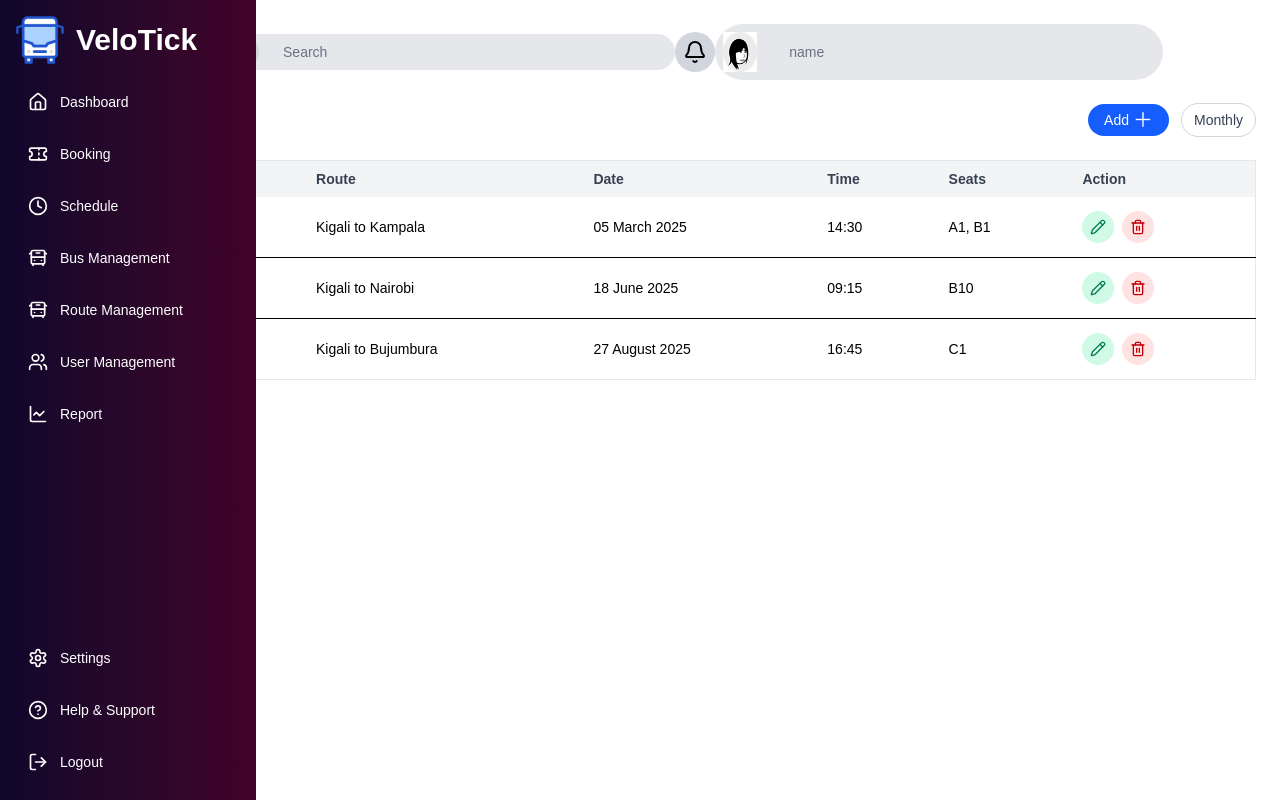
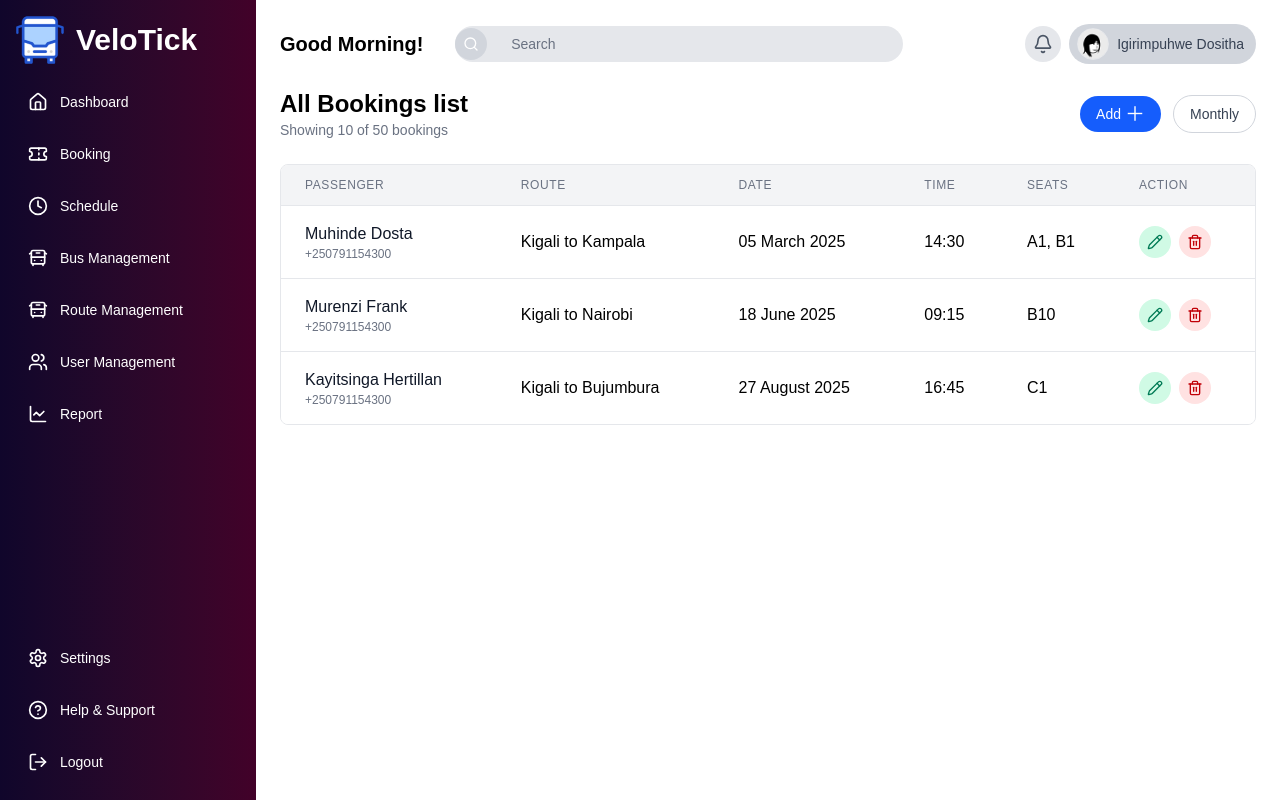
Before and after one commit to Muhinde234/Velotick-fn, a React (Vite) app: page /dashboard/booking in a window 1280 px wide. Built offline with nearby package versions, Linux system fonts and the light colour scheme.

Commit message:
added readme

```diff
--- a/src/components/aside.jsx
+++ b/src/components/aside.jsx
@@ -80,7 +80,7 @@ const Aside = () => {
         <p className="font-medium">Selected seats: 4</p>
         <p className=" text-lg">Total price: 8,000 Frw</p>
         <Button
-        className="text-primary-90 border border-primary-80 p-2 rounded-sm">
+        className="text-primary-90 border border-primary-80 p-2 rounded-sm cursor-pointer">
             continue to booking
 
         </Button>
--- a/src/components/seatlayout.jsx
+++ b/src/components/seatlayout.jsx
@@ -36,6 +36,19 @@ const SeatLayout = () => {
     setSeats(newSeats);
   };
 
+
+  const getSeatLabel = (rowIdx, colIdx) => {
+    const rowNumber = rowIdx + 1;
+    const seatLetters = ['A', 'B', 'D'];
+
+
+    if (colIdx === 0) return `A${rowNumber}`;
+    if (colIdx === 1) return `B${rowNumber}`;
+    if (colIdx === 4) return `D${rowNumber}`;
+
+    return '';
+  };
+
   const selectedSeatsCount = seats.flat().filter(seat => seat === 'selected').length;
   const availableSeatsCount = seats.flat().filter(seat => seat === 'available').length;
   const totalSeatsCount = seats.flat().filter(seat => seat !== null).length;
@@ -65,7 +78,7 @@ const SeatLayout = () => {
               </div>
             </div>
 
-            <div className=" lg:ml-38 border border-gray-300 rounded-xl p-6 bg-white shadow-sm">
+            <div className="lg:ml-38 border border-gray-300 rounded-xl p-6 bg-white shadow-sm">
               {seats.map((row, rowIdx) => (
                 <div key={rowIdx} className="flex justify-center gap-10 mb-3">
                   {row.map((status, colIdx) => (
@@ -73,8 +86,9 @@ const SeatLayout = () => {
                       <div key={colIdx} className="w-12 h-12"></div>
                     ) : (
                       <Seat
-                        key={colIdx}
+                        key={`${rowIdx}-${colIdx}`}
                         status={status}
+                        label={getSeatLabel(rowIdx, colIdx)}
                         onClick={() => handleSeatClick(rowIdx, colIdx)}
                       />
                     )
@@ -84,8 +98,7 @@ const SeatLayout = () => {
             </div>
           </div>
         </div>
-          <Aside/>
-
+        <Aside />
       </main>
     </div>
   );
--- /dev/null
+++ b/src/components/ui/routemodel.jsx
@@ -0,0 +1,51 @@
+import { X } from "lucide-react";
+import Input from "./input";
+import Button from "./button";
+
+const Routemodel = () => {
+  return (
+    <div className="fixed inset-0 bg-black bg-opacity-50 flex items-center justify-center p-4">
+      <div className="bg-white rounded-lg p-6 w-full max-w-md">
+        <div className="flex justify-between items-center mb-6">
+          <h1 className="text-xl font-semibold">Add Route</h1>
+          <X className="text-gray-500 cursor-pointer" />
+        </div>
+
+        <div className="space-y-4">
+          <div>
+            <p className="text-sm font-medium text-gray-700 mb-1">From</p>
+            <Input placeholder="Start location, e.g Kigali" />
+          </div>
+
+          <div>
+            <p className="text-sm font-medium text-gray-700 mb-1">To</p>
+            <Input placeholder="End location, e.g Uganda" />
+          </div>
+
+          <div className="grid grid-cols-2 gap-4">
+            <div>
+              <p className="text-sm font-medium text-gray-700 mb-1">Travel time</p>
+              <Input placeholder="Travel time, e.g 9h 30min" />
+            </div>
+
+            <div>
+              <p className="text-sm font-medium text-gray-700 mb-1">Distance</p>
+              <Input placeholder="Path distance, e.g 120 km" />
+            </div>
+          </div>
+        </div>
+
+        <div className="flex justify-end gap-3 mt-8">
+          <Button variant="outline" className="px-4 py-2">
+            Cancel
+          </Button>
+          <Button className="px-4 py-2 bg-primary-90 hover:bg-primary-100>
+            Add route
+          </Button>
+        </div>
+      </div>
+    </div>
+  );
+};
+
+export default Routemodel;
--- /dev/null
+++ b/src/components/ui/topsection.jsx
@@ -0,0 +1,39 @@
+
+
+import SearchBar from "../ui/searchbar";
+import avatar from "../../assets/avatar.png";
+import { Bell } from "lucide-react";
+const Topsection = () => {
+  return (
+   <>
+
+      <div className="flex flex-col md:flex-row items-center justify-between mb-6 gap-4">
+        <h1 className="text-xl font-semibold whitespace-nowrap order-1 md:order-none">Good Morning!</h1>
+
+
+        <div className="w-full md:max-w-2xl order-3 md:order-2 md:px-4">
+          <SearchBar />
+        </div>
+
+
+        <div className="flex items-center gap-2 shrink-0 order-2 md:order-3">
+          <button className="p-2 rounded-full bg-gray-200 hover:bg-gray-100 transition-colors">
+            <Bell size={20} className="text-gray-600" />
+          </button>
+
+
+          <div className="flex items-center gap-2 bg-gray-300 hover:bg-gray-200 rounded-full pl-2 pr-3 py-1 transition-colors cursor-pointer">
+            <img
+              src={avatar}
+              className="w-8 h-8 rounded-full object-cover border border-gray-200"
+              alt="User avatar"
+            />
+            <span className="text-sm font-medium text-gray-700 whitespace-nowrap">Igirimpuhwe Dositha</span>
+          </div>
+        </div>
+      </div>
+   </>
+  )
+}
+
+export default Topsection
--- /dev/null
+++ b/src/components/ui/warningmodel.jsx
@@ -0,0 +1,22 @@
+import Button from "./button"
+
+
+const Warningmodel = () => {
+  return (
+    <div>
+        <h1>Warning!</h1>
+        <p>Are you sure? This action can not be undone!</p>
+        <div className="flex justify-end gap-3">
+            <Button
+            className="border border-primary-100 text-primary-90  p-3"
+            >cancel</Button>
+            <Button
+            className="bg-red-700 text-white p-3"
+            >confirm</Button>
+
+        </div>
+    </div>
+  )
+}
+
+export default Warningmodel
--- a/src/pages/dashboard/booking.jsx
+++ b/src/pages/dashboard/booking.jsx
@@ -1,79 +1,62 @@
-import { Bell, Pencil, Trash2 } from "lucide-react";
+import {  Pencil, Trash2 } from "lucide-react";
 import { bookings } from "../../helpers/data";
-import SearchBar from "../../components/ui/searchbar";
-import avatar from "../../assets/avatar.png";
+import Button from "../../components/ui/button";
+import Topsection from "../../components/ui/topsection";
 
 export default function Bookings() {
   return (
-    <div className="p-6 bg-white ">
-      <div className="flex justify-center items-center mb-4">
-        <h1>Good Morning !</h1>
-        <SearchBar />
-        <div className="bg-gray-300 rounded-full p-2">
-          <Bell />
-        </div>
-        <div className="flex items-center w-full max-w-md bg-gray-200 rounded-full ">
-          <div className="  rounded-full p-2 flex items-center justify-center">
-            <img src={avatar}  className="w-10 h-10"/>
-          </div>
+    <div className="p-6 bg-white ml-0 md:ml-64 min-h-screen">
 
-          <input
-            type="text"
-            placeholder=" name"
-            className="ml-3 py-2 px-2 text-sm w-full focus:outline-none
-      placeholder:text-gray-500"
-          />
-        </div>
-
+      <div>
+        <Topsection/>
       </div>
 
-      <div className="flex justify-between items-center mb-4">
+      <div className="flex flex-col sm:flex-row justify-between items-start sm:items-center mb-6 gap-4">
         <div>
-          <h1 className="text-xl font-bold">All Bookings list</h1>
+          <h1 className="text-2xl font-bold">All Bookings list</h1>
           <p className="text-sm text-gray-500">Showing 10 of 50 bookings</p>
         </div>
 
-        <div className="flex items-center space-x-3">
-          <button className="flex items-center px-4 py-1.5 text-white bg-blue-600 hover:bg-blue-700 rounded-full text-sm font-medium">
+        <div className="flex items-center gap-3">
+          <Button className="flex items-center px-4 py-2 text-white bg-blue-600 hover:bg-blue-700 rounded-full text-sm font-medium transition-colors whitespace-nowrap">
             Add <span className="ml-1 text-xl leading-none">＋</span>
-          </button>
-          <button className="border px-3 py-1.5 rounded-full text-sm font-medium border-gray-300 text-gray-700">
+          </Button>
+          <button className="border px-4 py-2 rounded-full text-sm font-medium border-gray-300 text-gray-700 hover:bg-gray-50 transition-colors whitespace-nowrap">
             Monthly
           </button>
         </div>
       </div>
 
-      <div className="overflow-x-auto">
-        <table className="min-w-full text-sm text-left border border-gray-200 rounded-lg">
+      {/* Table */}
+      <div className="overflow-x-auto rounded-lg border border-gray-200">
+        <table className="min-w-full divide-y divide-gray-200">
           <thead className="bg-gray-100">
             <tr>
-              <th className="px-4 py-2 font-semibold text-gray-700">
-                Passenger
-              </th>
-              <th className="px-4 py-2 font-semibold text-gray-700">Route</th>
-              <th className="px-4 py-2 font-semibold text-gray-700">Date</th>
-              <th className="px-4 py-2 font-semibold text-gray-700">Time</th>
-              <th className="px-4 py-2 font-semibold text-gray-700">Seats</th>
-              <th className="px-4 py-2 font-semibold text-gray-700">Action</th>
+              <th className="px-4 py-3 text-left text-xs font-medium text-gray-500 uppercase tracking-wider sm:px-6">Passenger</th>
+              <th className="px-4 py-3 text-left text-xs font-medium text-gray-500 uppercase tracking-wider sm:px-6">Route</th>
+              <th className="px-4 py-3 text-left text-xs font-medium text-gray-500 uppercase tracking-wider sm:px-6">Date</th>
+              <th className="px-4 py-3 text-left text-xs font-medium text-gray-500 uppercase tracking-wider sm:px-6">Time</th>
+              <th className="px-4 py-3 text-left text-xs font-medium text-gray-500 uppercase tracking-wider sm:px-6">Seats</th>
+              <th className="px-4 py-3 text-left text-xs font-medium text-gray-500 uppercase tracking-wider sm:px-6">Action</th>
             </tr>
           </thead>
-          <tbody className="divide-y">
+          <tbody className="bg-white divide-y divide-gray-200">
             {bookings.map((b, idx) => (
               <tr key={idx} className="hover:bg-gray-50">
-                <td className="px-4 py-3">
+                <td className="px-4 py-4 whitespace-nowrap sm:px-6">
                   <div className="font-medium text-gray-900">{b.passenger}</div>
                   <div className="text-gray-500 text-xs">{b.phone}</div>
                 </td>
-                <td className="px-4 py-3">{b.route}</td>
-                <td className="px-4 py-3">{b.date}</td>
-                <td className="px-4 py-3">{b.time}</td>
-                <td className="px-4 py-3">{b.seats}</td>
-                <td className="px-4 py-3">
-                  <div className="flex space-x-2">
-                    <button className="p-2 bg-emerald-100 text-emerald-700 rounded-full hover:bg-emerald-200">
+                <td className="px-4 py-4 whitespace-nowrap sm:px-6">{b.route}</td>
+                <td className="px-4 py-4 whitespace-nowrap sm:px-6">{b.date}</td>
+                <td className="px-4 py-4 whitespace-nowrap sm:px-6">{b.time}</td>
+                <td className="px-4 py-4 whitespace-nowrap sm:px-6">{b.seats}</td>
+                <td className="px-4 py-4 whitespace-nowrap sm:px-6">
+                  <div className="flex gap-2">
+                    <button className="p-2 bg-emerald-100 text-emerald-700 rounded-full hover:bg-emerald-200 transition-colors">
                       <Pencil size={16} />
                     </button>
-                    <button className="p-2 bg-red-100 text-red-700 rounded-full hover:bg-red-200">
+                    <button className="p-2 bg-red-100 text-red-700 rounded-full hover:bg-red-200 transition-colors">
                       <Trash2 size={16} />
                     </button>
                   </div>
--- /dev/null
+++ b/src/pages/dashboard/routes.jsx
@@ -0,0 +1,25 @@
+import Button from "../../components/ui/button";
+import Topsection from "../../components/ui/topsection";
+
+const Routes = () => {
+  return (
+    <div className="p-6 bg-white ml-0 md:ml-64 min-h-screen">
+      <div>
+        <Topsection />
+      </div>
+
+      <div className="flex justify-between">
+        <h1 className="text-2xl font-bold">Routes</h1>
+        <Button className="flex items-center px-4 py-2 text-white bg-primary-100 hover:bg-primary-80 rounded-full text-sm font-medium transition-colors whitespace-nowrap">
+          Add <span className="ml-1 text-xl leading-none">＋</span>
+        </Button>
+
+      </div>
+      <div>
+        <p className="text-gray-400">showing 30 of 50 routes</p>
+      </div>
+    </div>
+  );
+};
+
+export default Routes;
--- /dev/null
+++ b/src/pages/dashboard/schedule.jsx
@@ -0,0 +1,39 @@
+import Button from "../../components/ui/button";
+import Topsection from "../../components/ui/topsection";
+
+const Scheduledashboard = () => {
+  return (
+    <div className="p-6 bg-white ml-0 md:ml-64 min-h-screen">
+      <div>
+        <Topsection />
+      </div>
+      <div className="flex justify-between">
+        <h1 className="text-2xl font-bold">Schedules</h1>
+        <div className="flex gap-2">
+          <Button className="flex items-center px-4 py-2 text-white bg-primary-100 hover:bg-primary-80 rounded-full text-sm font-medium transition-colors whitespace-nowrap">
+            Add <span className="ml-1 text-xl leading-none">＋</span>
+          </Button>
+          < Button   className="border px-4 py-2 rounded-full text-sm font-medium border-gray-300 text-gray-700 hover:bg-gray-50 transition-colors whitespace-nowrap">
+            Monthly
+          </Button>
+
+        </div>
+      </div>
+      <div className="flex gap-4 mt-6">
+        <Button className="flex items-center px-4 py-2 text-white bg-primary-100 hover:bg-primary-90  rounded-full text-sm font-medium transition-colors whitespace-nowrap">
+            All
+        </Button>
+        <Button className="flex items-center px-4 py-2 text-primary-90 border border-blue-600  hover:bg-primary-90 rounded-full text-sm font-medium transition-colors whitespace-nowrap">
+            On Time
+        </Button>  <Button className="flex items-center px-4 py-2 text-primary-90 border border-blue-600  hover:bg-primary-90 rounded-full text-sm font-medium transition-colors whitespace-nowrap">
+        Delayed
+        </Button>  <Button className="flex items-center px-4 py-2 text-primary-90 border border-blue-600  hover:bg-primary-90 rounded-full text-sm font-medium transition-colors whitespace-nowrap">
+            Cancelled
+        </Button>
+
+      </div>
+    </div>
+  );
+};
+
+export default Scheduledashboard;
```
Also changed, not shown: src/App.jsx (+13 -2 lines), src/pages/schedules.jsx (renamed from src/pages/schedule.jsx), 1 other file (tests, documents, lock files or other folders).
